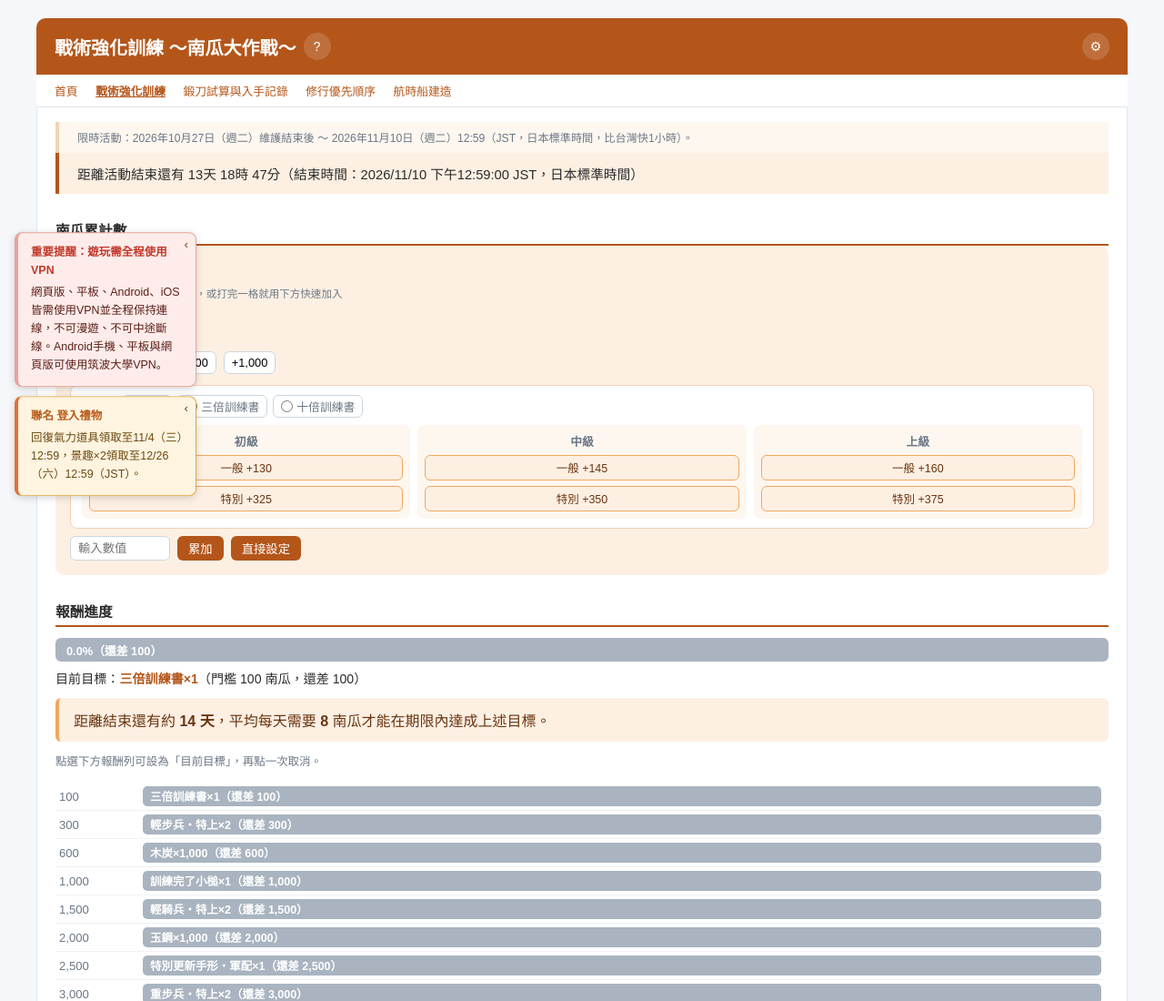
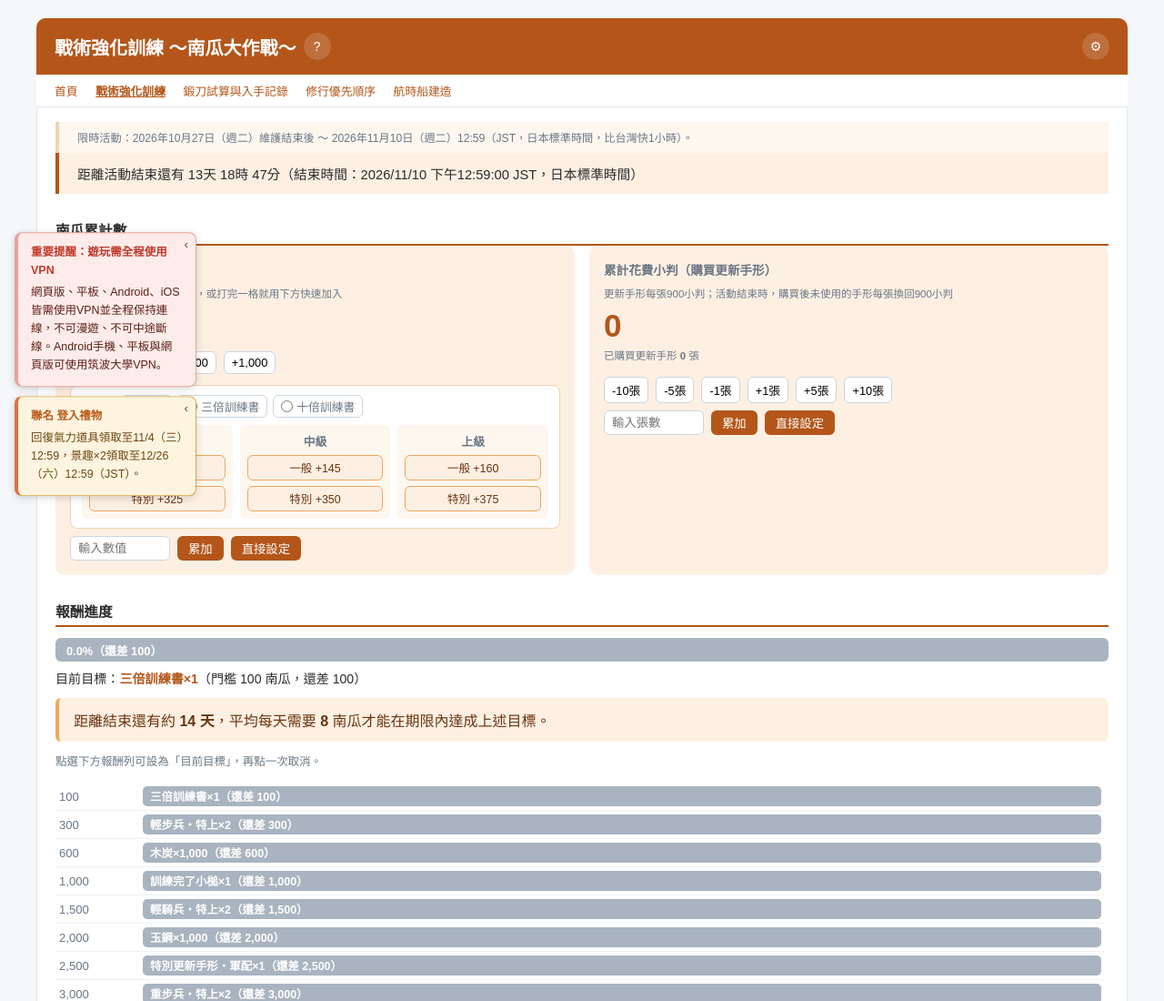
Before and after one commit to ToyokawaAyase/toukenranbu-event-progress-tracker, a plain HTML site: page senjutsu_kabocha.html in a window 1280 px wide. Shown: the top 1100 px of the page at 91% size. Drawn offline with Linux system fonts and the light colour scheme.

Commit message:
Add files via upload

```diff
--- a/senjutsu_kabocha.html
+++ b/senjutsu_kabocha.html
@@ -195,6 +195,25 @@ footer{font-size:.72rem;color:var(--sub);margin-top:20px;text-align:center;line-
           <button id="setManual">直接設定</button>
         </div>
       </div>
+      <div class="counter-card">
+        <h3>累計花費小判（購買更新手形）</h3>
+        <div class="sub">更新手形每張900小判；活動結束時，購買後未使用的手形每張換回900小判</div>
+        <div class="counter-value" id="kobanValue">0</div>
+        <div class="sub" style="margin-top:4px;">已購買更新手形 <strong id="tegataValue">0</strong> 張</div>
+        <div class="counter-controls">
+          <button data-tegata="-10">-10張</button>
+          <button data-tegata="-5">-5張</button>
+          <button data-tegata="-1">-1張</button>
+          <button data-tegata="1">+1張</button>
+          <button data-tegata="5">+5張</button>
+          <button data-tegata="10">+10張</button>
+        </div>
+        <div class="counter-manual">
+          <input type="number" id="tegataManual" placeholder="輸入張數">
+          <button id="addTegata">累加</button>
+          <button id="setTegata">直接設定</button>
+        </div>
+      </div>
     </div>
 
     <div class="section-title">報酬進度</div>
@@ -219,6 +238,8 @@ footer{font-size:.72rem;color:var(--sub);margin-top:20px;text-align:center;line-
   const DEFAULT_END = "2026-11-10T12:59:00+09:00";
   const START = "2026-10-27T16:00:00+09:00";
   const CAP = 99999999;
+  const TEGATA_PRICE = 900;
+  const TEGATA_CAP = 99999;
 
   // 南瓜累計報酬：[門檻, 報酬]，依官方公告「報酬一覽」
   const REWARDS = [
@@ -244,12 +265,13 @@ footer{font-size:.72rem;color:var(--sub);margin-top:20px;text-align:center;line-
 
   let state = load();
   function load(){
-    const base = {kabocha:0, end:DEFAULT_END, targetOverride:null, mult:1};
+    const base = {kabocha:0, tegata:0, end:DEFAULT_END, targetOverride:null, mult:1};
     try{
       const raw = JSON.parse(localStorage.getItem(STORAGE_KEY) || "null");
       if(!raw) return base;
       const merged = Object.assign({}, base, raw);
       merged.kabocha = Math.min(CAP, Math.max(0, parseInt(merged.kabocha,10)||0));
+      merged.tegata = Math.min(TEGATA_CAP, Math.max(0, parseInt(merged.tegata,10)||0));
       if(![1,3,10].includes(merged.mult)) merged.mult = 1;
       if(merged.end && new Date(merged.end).getFullYear() < 2026){ merged.end = DEFAULT_END; }
       return merged;
@@ -348,8 +370,15 @@ footer{font-size:.72rem;color:var(--sub);margin-top:20px;text-align:center;line-
     return `${Math.floor(totalMin/1440)}天 ${Math.floor((totalMin%1440)/60)}時 ${totalMin%60}分`;
   }
 
+  function setTegata(v){
+    state.tegata = Math.min(TEGATA_CAP, Math.max(0, v));
+    save(); renderAll();
+  }
+
   function renderAll(){
     document.getElementById("kabochaValue").textContent = state.kabocha.toLocaleString();
+    document.getElementById("tegataValue").textContent = state.tegata.toLocaleString();
+    document.getElementById("kobanValue").textContent = (state.tegata * TEGATA_PRICE).toLocaleString();
     document.querySelectorAll('input[name="mult"]').forEach(r=>{ r.checked = parseInt(r.value,10) === state.mult; });
     document.querySelectorAll("[data-base]").forEach(btn=>{
       const base = parseInt(btn.dataset.base,10);
@@ -381,6 +410,20 @@ footer{font-size:.72rem;color:var(--sub);margin-top:20px;text-align:center;line-
   });
   manual.addEventListener("keydown", e=>{ if(e.key==="Enter") document.getElementById("addManual").click(); });
 
+  document.querySelectorAll("[data-tegata]").forEach(btn=>{
+    btn.addEventListener("click", ()=> setTegata(state.tegata + parseInt(btn.dataset.tegata,10)));
+  });
+  const tegataManual = document.getElementById("tegataManual");
+  document.getElementById("addTegata").addEventListener("click", ()=>{
+    const v = parseInt(tegataManual.value,10);
+    if(!isNaN(v)) setTegata(state.tegata + v);
+  });
+  document.getElementById("setTegata").addEventListener("click", ()=>{
+    const v = parseInt(tegataManual.value,10);
+    if(!isNaN(v)) setTegata(v);
+  });
+  tegataManual.addEventListener("keydown", e=>{ if(e.key==="Enter") document.getElementById("addTegata").click(); });
+
   document.getElementById("helpBtn").addEventListener("click", ()=>{
     document.getElementById("helpPanel").classList.toggle("show");
   });
@@ -393,7 +436,7 @@ footer{font-size:.72rem;color:var(--sub);margin-top:20px;text-align:center;line-
   });
   document.getElementById("resetProgress").addEventListener("click", ()=>{
     if(confirm("確定要清空本頁的南瓜記錄嗎？此動作無法復原。")){
-      state = {kabocha:0, end:state.end, targetOverride:null, mult:1};
+      state = {kabocha:0, tegata:0, end:state.end, targetOverride:null, mult:1};
       save(); renderAll();
     }
   });
```
Also changed, not shown: 1 other file.
